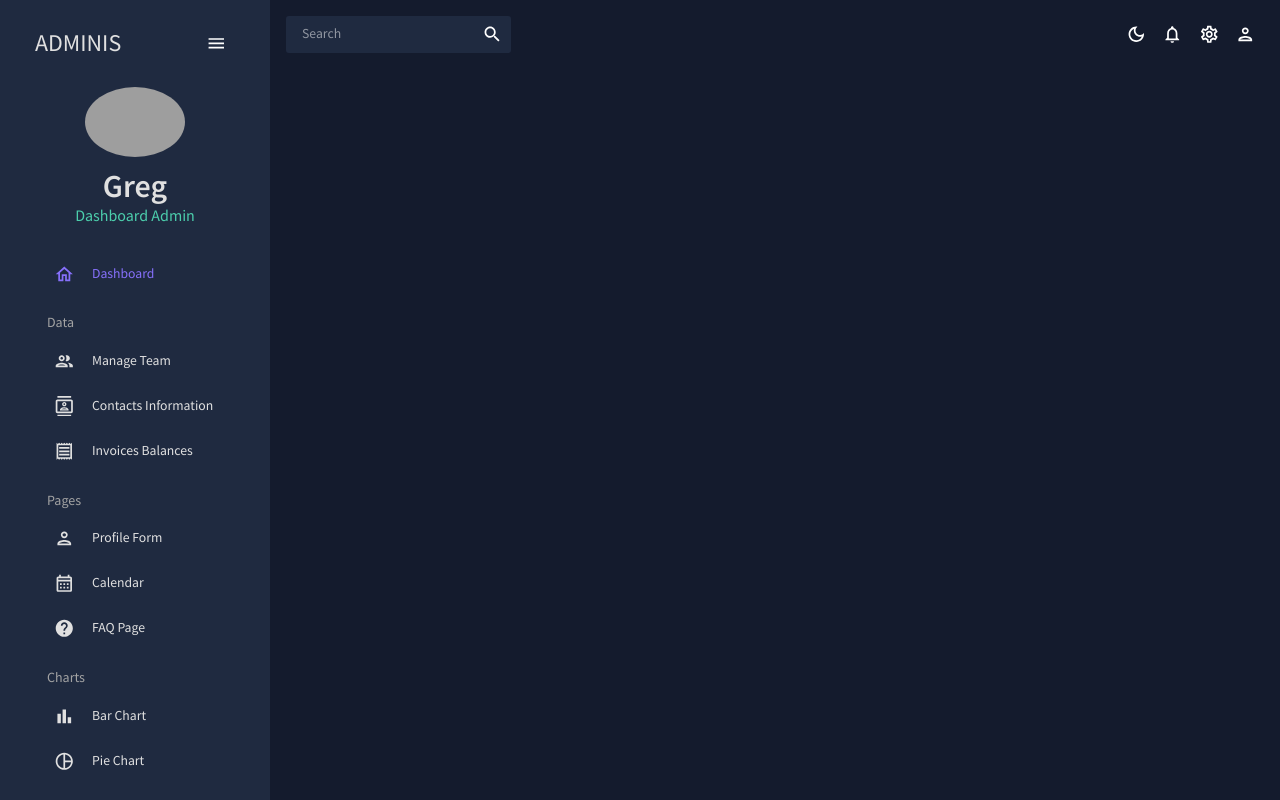
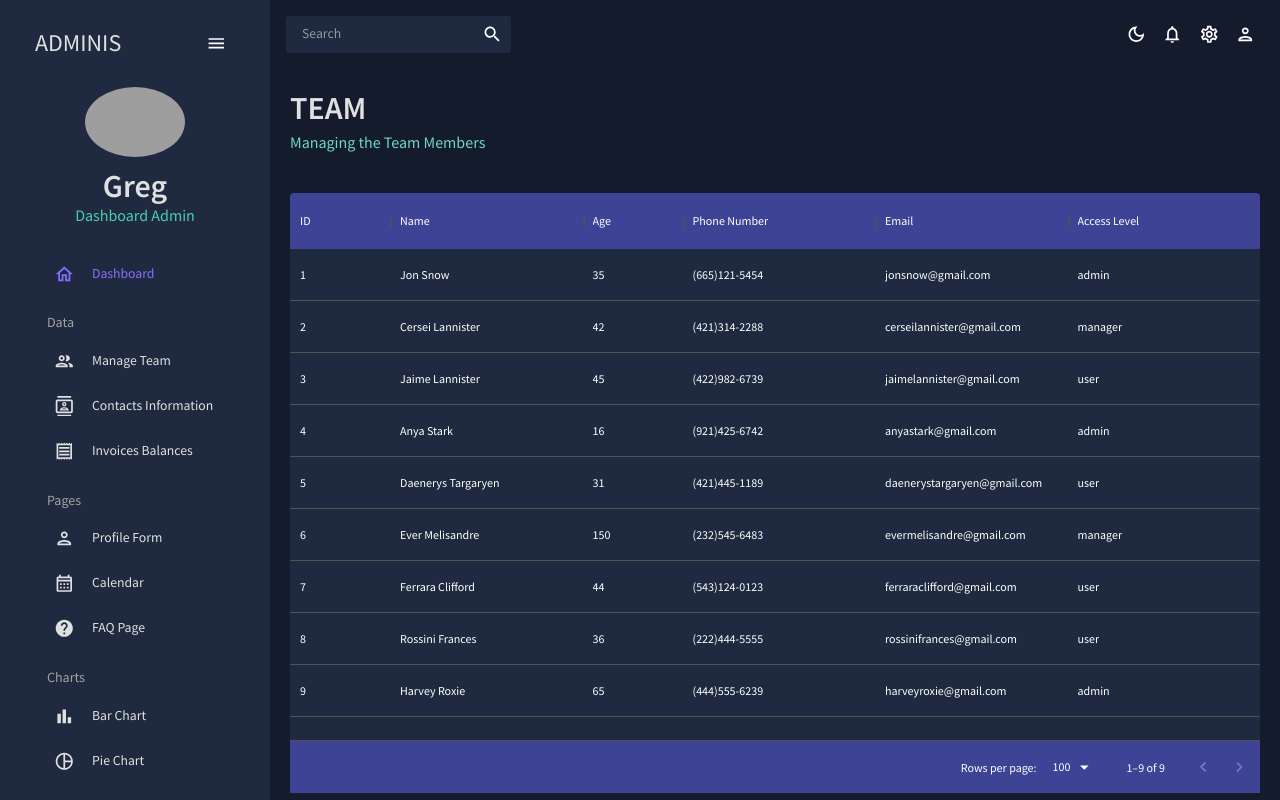
Before and after one commit to gregchapauli/Admin-Dashboard-App, a React (Vite) app: page /team in a window 1280 px wide. Built offline with nearby package versions, Linux system fonts and the light colour scheme; grey boxes are pictures that could not be loaded.

Commit message:
Add Tables with Mui Data Grid

```diff
--- a/src/App.jsx
+++ b/src/App.jsx
@@ -5,7 +5,7 @@
 import TopBar from "./scenes/global/Topbar";
 import Sidebar from "./scenes/global/Sidebar";
 import Dashboard from "./scenes/dashboard";
-// import Team from "./scenes/Team";
+import Team from "./scenes/team";
 // import Invoices from "./scenes/invoices";
 // import Contacts from "./scenes/contacts";
 // import Bar from "./scenes/bar";
@@ -29,8 +29,8 @@
             <TopBar />
             <Routes>
               <Route path="/" element={<Dashboard />} />
-              {/*<Route path="/team" element={<Team />} />
-              <Route path="/contacts" element={<Contacts />} />
+              <Route path="/team" element={<Team />} />
+              {/*<Route path="/contacts" element={<Contacts />} />
               <Route path="/invoices" element={<Invoices />} />
               <Route path="/form" element={<Form />} />
               <Route path="/bar" element={<Bar />} />
--- /dev/null
+++ b/src/scenes/team/index.jsx
@@ -0,0 +1,104 @@
+import { Box, Typography, useTheme } from "@mui/material";
+import { DataGrid } from "@mui/x-data-grid";
+import { tokens } from "../../theme";
+import { mockDataTeam } from "../../data/mockData";
+import { AdminPanelSettingsOutlinedIcon } from "@mui/icons-material/AdminPanelSettingsOutlined";
+import { LockOpenOutlinedIcon } from "@mui/icons-material/LockOpenOutlined";
+import { SecurityOutlinedIcon } from "@mui/icons-material/SecurityOutlined";
+import Header from "../../components/Header";
+
+const Team = () => {
+  const theme = useTheme();
+  const colors = tokens(theme.palette.mode);
+
+  const columns = [
+    { field: "id", headerName: "ID" },
+    {
+      field: "name",
+      headerName: "Name",
+      flex: 1,
+      cellClassName: "name-column--cell",
+    },
+    {
+      field: "age",
+      headerName: "Age",
+      type: "number",
+      headerAlign: "left",
+      align: "left",
+    },
+    {
+      field: "phone",
+      headerName: "Phone Number",
+      flex: 1,
+    },
+    {
+      field: "email",
+      headerName: "Email",
+      flex: 1,
+    },
+    {
+      field: "access",
+      headerName: "Access Level",
+      flex: 1,
+      renderCell: ({ row: { access } }) => {
+        return;
+        <Box
+          width="60%"
+          m="0 auto"
+          p="5px"
+          display="flex"
+          justifyContent="center"
+          backgroundColor={
+            access === "admin"
+              ? colors.greenAccent[600]
+              : colors.greenAccent[700]
+          }
+          borderRadius="4px"
+        >
+          {access === "admin" && <AdminPanelSettingsOutlinedIcon />}
+          {access === "manager" && <SecurityOutlinedIcon />}
+          {access === "user" && <LockOpenOutlinedIcon />}
+          <Typography color={colors.grey[100]} sx={{ ml: "5px" }}>
+            {access}
+          </Typography>
+        </Box>;
+      },
+    },
+  ];
+
+  return (
+    <Box m="20px">
+      <Header title="TEAM" subtitle="Managing the Team Members" />
+      <Box
+        m="40px 0 0 0"
+        height="75vh"
+        sx={{
+          "& .MuiDataGrid-root": {
+            border: "none",
+          },
+          "& .MuiDataGrid-cell": {
+            borderBottom: "none",
+          },
+          "& .name-column-cell": {
+            color: colors.greenAccent[300],
+          },
+          "& .MuiDataGrid-columnHeaders": {
+            backgroundColor: colors.blueAccent[700],
+            borderBottom: "none",
+          },
+          "& .MuiDataGrid-virtualScroller": {
+            backgroundColor: colors.primary[400],
+          },
+          "& .MuiDataGrid-footerContainer": {
+            boorderTop: "none",
+            backgroundColor: colors.blueAccent[700],
+          },
+        }}
+      >
+        <DataGrid rows={mockDataTeam} columns={columns} />
+      </Box>
+    </Box>
+  );
+};
+
+export default Team;
```
